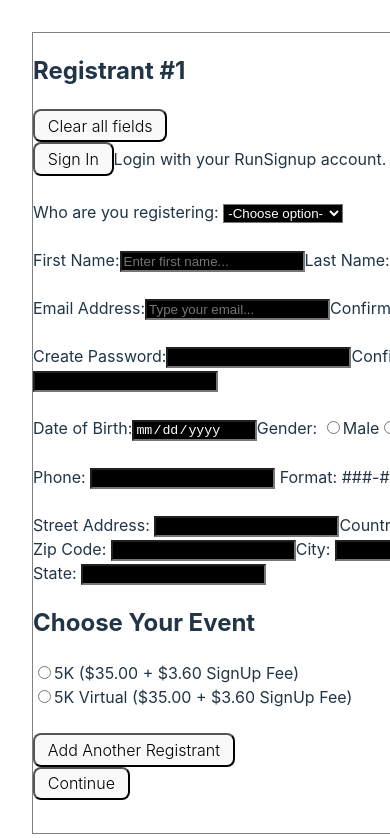
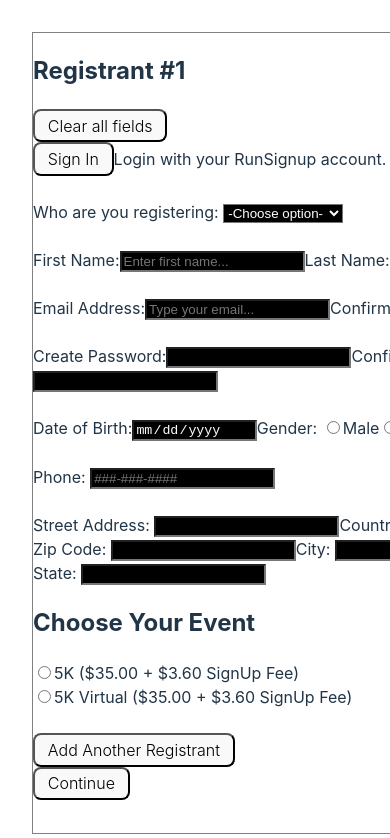
Before and after one commit to andersene2/RFF-Repetition, a React (Vite) app: page / in a window 390 px wide. Shown: the top 838 px of the page. Built offline with nearby package versions, Linux system fonts and the light colour scheme.

Commit message:
Adding validation. Next is phone/email.

```diff
--- a/src/App.jsx
+++ b/src/App.jsx
@@ -125,11 +125,18 @@ function App() {
       alert('Invalid Form, 0 digit characters in password.')
       return
     }
-    if (countSpecialCharacters == 0 ) {
+    if (countSpecialCharacters == 0) {
       alert('Invalid Form, 0 special characters in password.')
       return
     }
-    alert('Form is valid')
+    if (emailAddress !== confirmEmail) {
+      alert('Invalid Form, emails fo not match.')
+      return
+    }
+    if (password !== confirmPassword) {
+      alert('Invalid Form, passwords do not match.')
+      return
+    }
   }
 
   return (
@@ -195,7 +202,10 @@ function App() {
             </label>
 
             <label>Confirm Email:
-            <input type='text' name='confirm_email' value={confirmEmail}
+              <input
+                type='text'
+                name='confirm_email'
+                value={confirmEmail}
                 onChange={e => setConfirmEmail(e.target.value)}></input>
             </label>
 
@@ -203,12 +213,12 @@ function App() {
             <br></br>
 
             <label>Create Password:
-            <input type='text' name='create_password' value={password}
+              <input type='password' name='create_password' value={password}
                 onChange={e => setPassword(e.target.value)}></input>
             </label>
 
             <label>Confirm Password:
-            <input type='text' name='confirm_password' value={confirmPassword}
+              <input type='password' name='confirm_password' value={confirmPassword}
                 onChange={e => setConfirmPassword(e.target.value)}></input>
             </label>
 
@@ -218,7 +228,7 @@ function App() {
           <div>
             <label>Date of Birth:
               <input type="date" name='d.o.b.' value={DOB}
-              onChange={e => setDOB(e.target.value)}></input>
+                onChange={e => setDOB(e.target.value)} required></input>
             </label>
 
             <span>Gender: </span>
@@ -242,34 +252,52 @@ function App() {
             <br></br>
 
             <label>Phone: </label>
-          <input type='text' name='phone' value={phone}
-            onChange={e => setPhone(e.target.value)}></input> Format: ###-###-####
+            <input
+              type='text'
+              name='phone'
+              placeholder='###-###-####'
+              value={phone}
+              onChange={e => setPhone(e.target.value)} required></input>
           </div>
+
           <br></br>
+
           <div>
             <label>Street Address: </label>
-          <input type='text' name='street_address' value={streetAddress}
-            onChange={e => setStreetAddress(e.target.value)}></input>
+            <input
+              type='text'
+              name='street_address'
+              value={streetAddress}
+              onChange={e => setStreetAddress(e.target.value)}
+              required></input>
 
             <label>Country: </label>
-          <input type='text' name='country' value={country}
-            onChange={e => setCountry(e.target.value)}></input>
+            <input
+              type='text'
+              name='country'
+              value={country}
+              onChange={e => setCountry(e.target.value)}
+              required></input>
 
             <br></br>
 
             <label>Zip Code: </label>
-          <input type='text' name='zipCode' value={zipCode}
-            onChange={e => setZipCode(e.target.value)}></input>
+            <input
+              type='text'
+              name='zipCode'
+              value={zipCode}
+              onChange={e => setZipCode(e.target.value)}
+              required></input>
 
             <label>City: </label>
             <input type='text' name='city' value={city}
-            onChange={e => setCity(e.target.value)}></input>
+              onChange={e => setCity(e.target.value)} required></input>
 
             <br></br>
 
             <label>State: </label>
             <input type='text' name='state' value={state}
-            onChange={e => setState(e.target.value)}></input>
+              onChange={e => setState(e.target.value)} required></input>
           </div>
           <div>
             <h2>Choose Your Event</h2>
@@ -296,7 +324,7 @@ function App() {
           <br></br>
           <button
             type='submit'
-          onClick={() => {validateForm()}}>
+            onClick={() => { validateForm() }}>
             Continue
           </button>
         </form>
```
Lines whose indentation alone changed are shown as unchanged.
